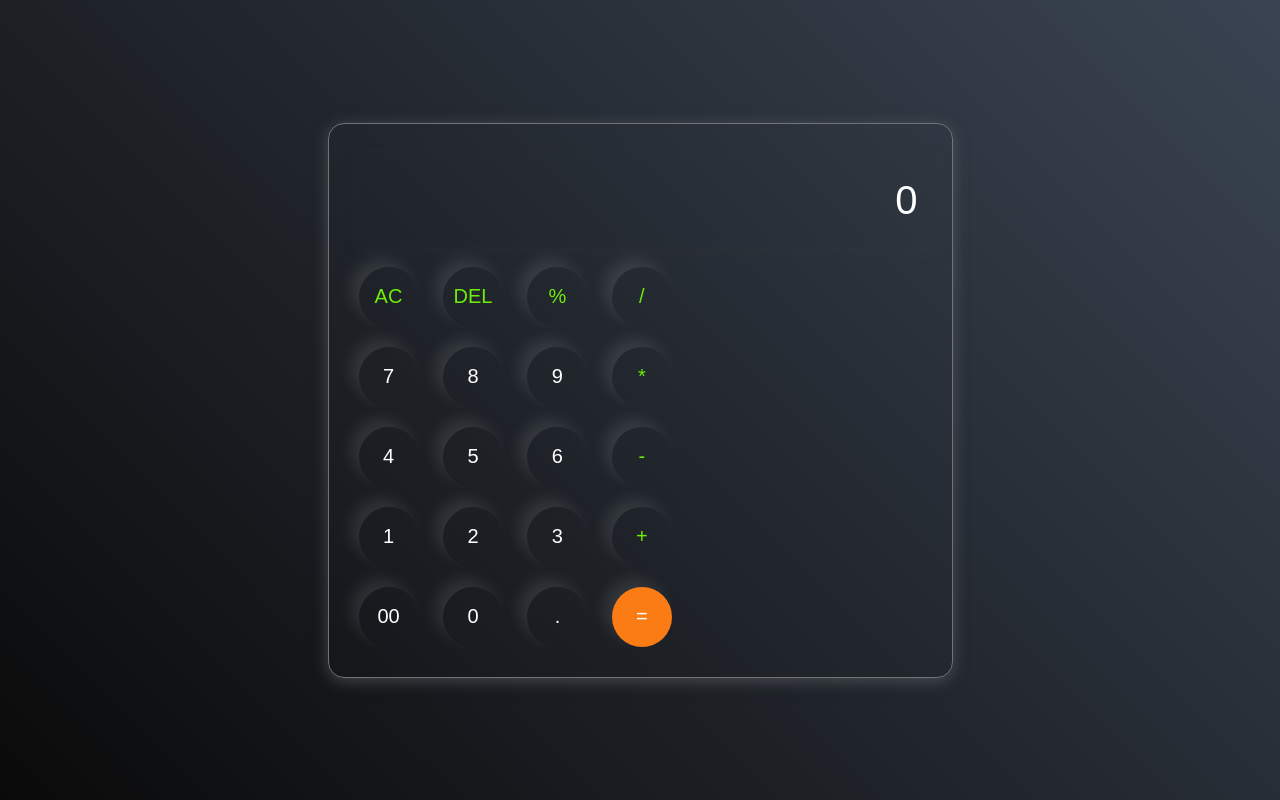
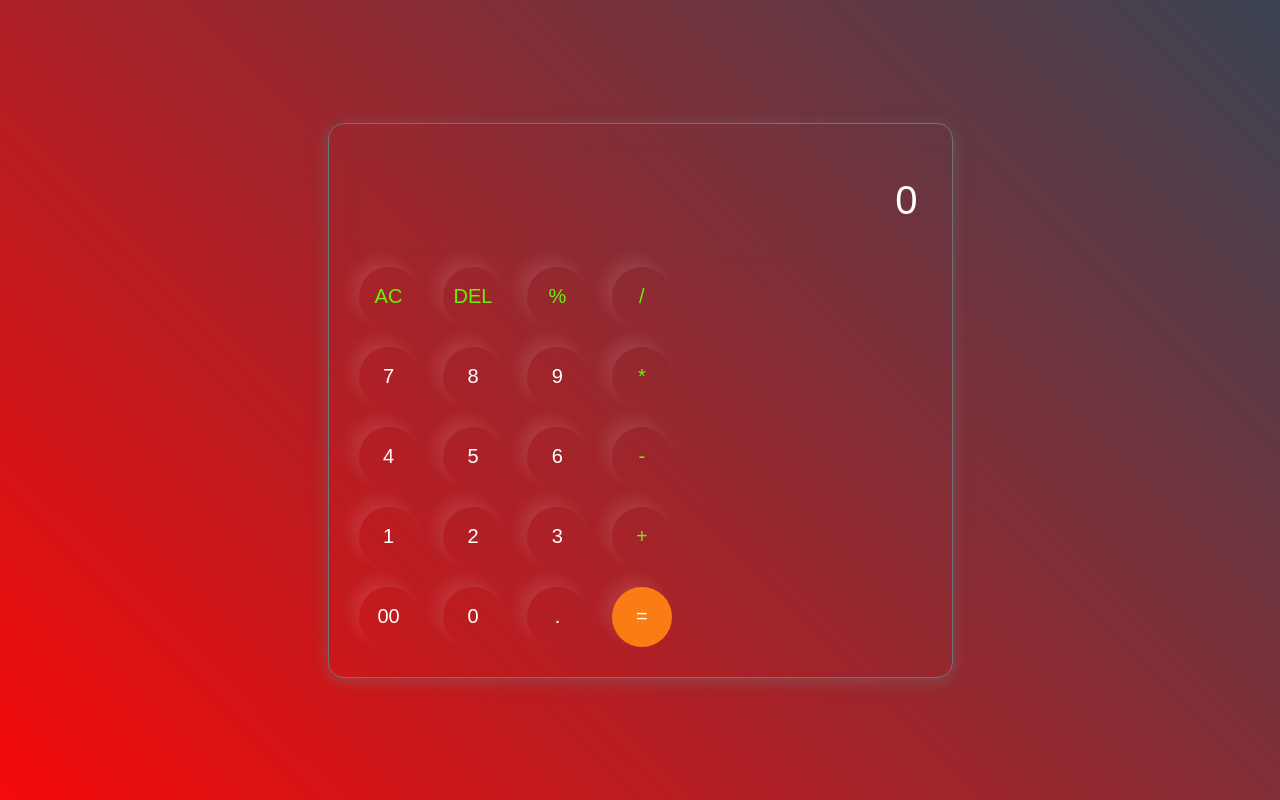
Before and after one commit to Vatsalbhayani/Calculater, a plain HTML site: page index.html in a window 1280 px wide. Drawn offline with Linux system fonts and the light colour scheme.

Commit message:
first commit

```diff
--- a/style.css
+++ b/style.css
@@ -11,7 +11,7 @@ body {
     display: flex;
     justify-content: center;
     align-items: center;
-    background: linear-gradient(45deg, #0a0a0a, #3a4452);
+    background: linear-gradient(45deg, #f50a0a, #3a4452);
 }
 
 .calculator{
```
